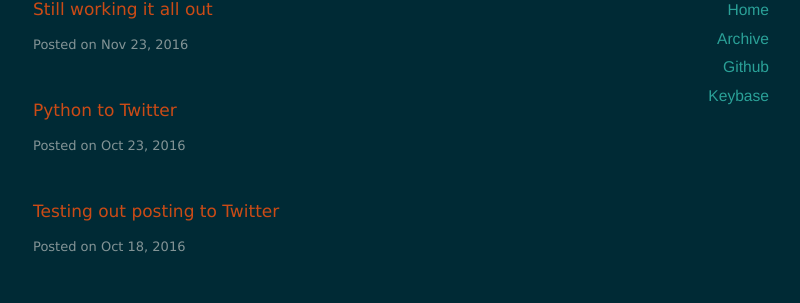
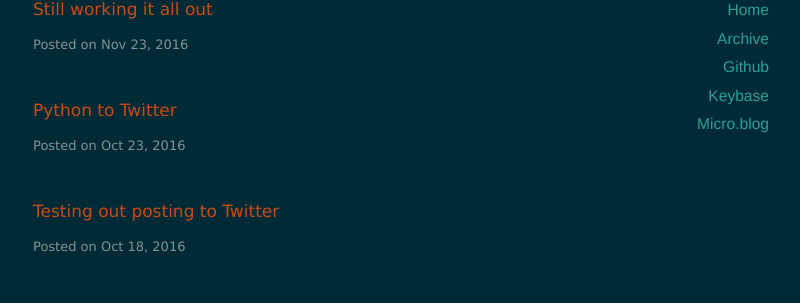
Before and after one commit to ki6bjv/ki6bjv.github.io, a Jekyll site: the page built from index.html, in a window 1280 px wide. Shown: the part 175-478 px from the top of the page, without its empty margins (357-1157 px from the left). Built offline with Jekyll 4.4.1, drawn with Linux system fonts in a browser that asks for light colours; nearby versions of some CDN libraries; the list of posts is cut into pages by our own code.

Commit message:
add micro.blog link

```diff
--- a/_layouts/default.html
+++ b/_layouts/default.html
@@ -37,6 +37,7 @@
           <li><a href="/archives">Archive</a></li>
           <li><a href="https://github.com/ki6bjv">Github</a></li>
           <li><a href="https://keybase.io/ki6bjv">Keybase</a></li>
+          <li><a href="https://micro.blog/KI6BJV" rel="me" />Micro.blog</a></li>
         </ul>
       </nav>
     </div>
```
